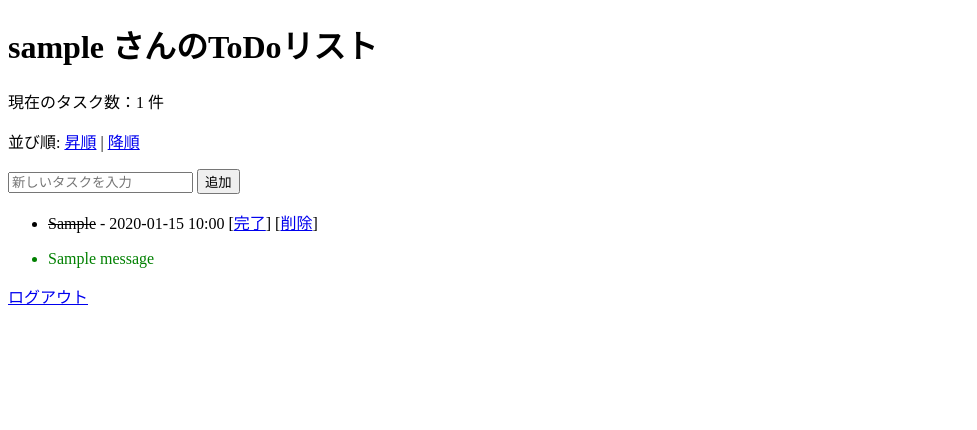
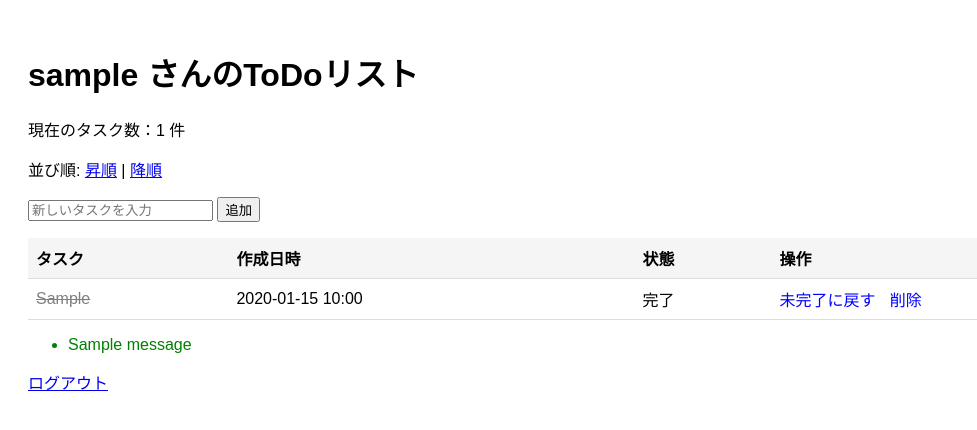
Before and after one commit to Nitabushi/python-syntax-study, a Flask app: page /todos in a window 1280 px wide. Shown: the top 430 px of the page, without its empty margins (0-977 px from the left). Run offline with Flask 3, Linux system fonts and the light colour scheme; a user stored in the database is signed in; tables that the repository leaves empty hold one stand-in row (values such as "Sample post"); one stand-in notice (Sample message) is shown.

Commit message:
タスク表示をリストからテーブル形式に変更し、作成日時と状態を追加。完了・削除操作のリンクを改善。

```diff
--- a/flask/todo-app/templates/todos.html
+++ b/flask/todo-app/templates/todos.html
@@ -2,6 +2,43 @@
 <html>
 <head>
     <title>ToDoリスト</title>
+    <style>
+        body {
+            font-family: sans-serif;
+            padding: 20px;
+        }
+        table {
+            border-collapse: collapse;
+            width: 100%;
+            margin-top: 1em;
+        }
+        th, td {
+            text-align: left;
+            padding: 8px;
+            border-bottom: 1px solid #ddd;
+        }
+        th {
+            background-color: #f5f5f5;
+        }
+        tr:nth-child(even) {
+            background-color: #fafafa;
+        }
+        s {
+            color: gray;
+        }
+        .actions a {
+            margin-right: 10px;
+            text-decoration: none;
+            color: blue;
+        }
+        .actions a:hover {
+            text-decoration: underline;
+        }
+        .flash {
+            color: green;
+            margin-top: 1em;
+        }
+    </style>
 </head>
 <body>
     <h1>{{ current_user.username }} さんのToDoリスト</h1>
@@ -17,31 +54,50 @@
         <button type="submit">追加</button>
     </form>
 
-    <ul>
+    <table>
+        <thead>
+            <tr>
+                <th>タスク</th>
+                <th>作成日時</th>
+                <th>状態</th>
+                <th>操作</th>
+            </tr>
+        </thead>
+        <tbody>
             {% for task in tasks %}
-        <li>
+            <tr>
+                <td>
                     {% if task.completed %}
                         <s>{{ task.task }}</s>
                     {% else %}
                         {{ task.task }}
                     {% endif %}
-            - {{ task.created_at.strftime('%Y-%m-%d %H:%M') }}
-            [<a href="{{ url_for('complete_task', task_id=task.id) }}">完了</a>]
-            [<a href="{{ url_for('delete_task', task_id=task.id) }}">削除</a>]
-        </li>
+                </td>
+                <td>{{ task.created_at.strftime('%Y-%m-%d %H:%M') }}</td>
+                <td>{{ '完了' if task.completed else '未完了' }}</td>
+                <td class="actions">
+                    <a href="{{ url_for('complete_task', task_id=task.id) }}">
+                        {% if task.completed %}未完了に戻す{% else %}完了{% endif %}
+                    </a>
+                    <a href="{{ url_for('delete_task', task_id=task.id) }}">削除</a>
+                </td>
+            </tr>
             {% endfor %}
-    </ul>
+        </tbody>
+    </table>
 
     {% with messages = get_flashed_messages() %}
     {% if messages %}
+    <div class="flash">
         <ul>
         {% for message in messages %}
-        <li style="color: green;">{{ message }}</li>
+            <li>{{ message }}</li>
         {% endfor %}
         </ul>
+    </div>
     {% endif %}
     {% endwith %}
 
-    <a href="{{ url_for('logout') }}">ログアウト</a>
+    <p><a href="{{ url_for('logout') }}">ログアウト</a></p>
 </body>
 </html>
```
Lines whose indentation alone changed are shown as unchanged.
